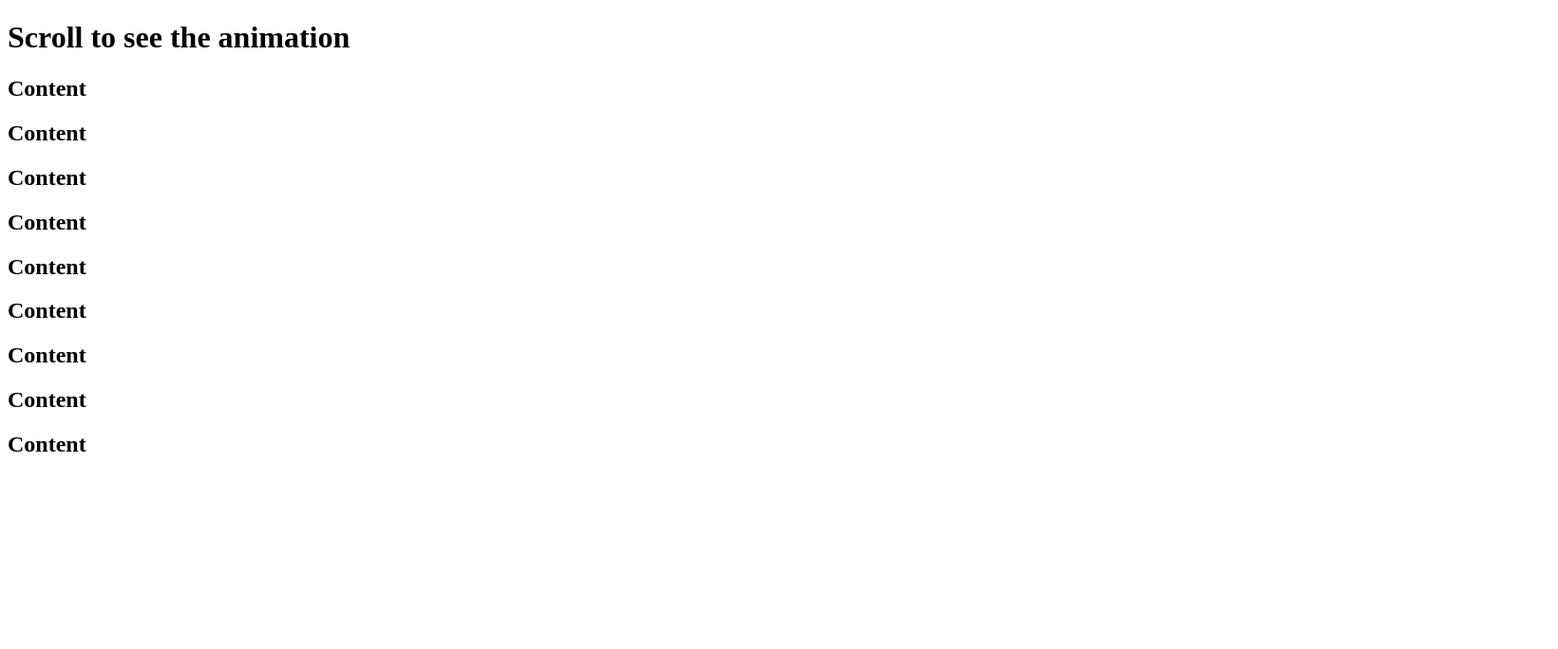
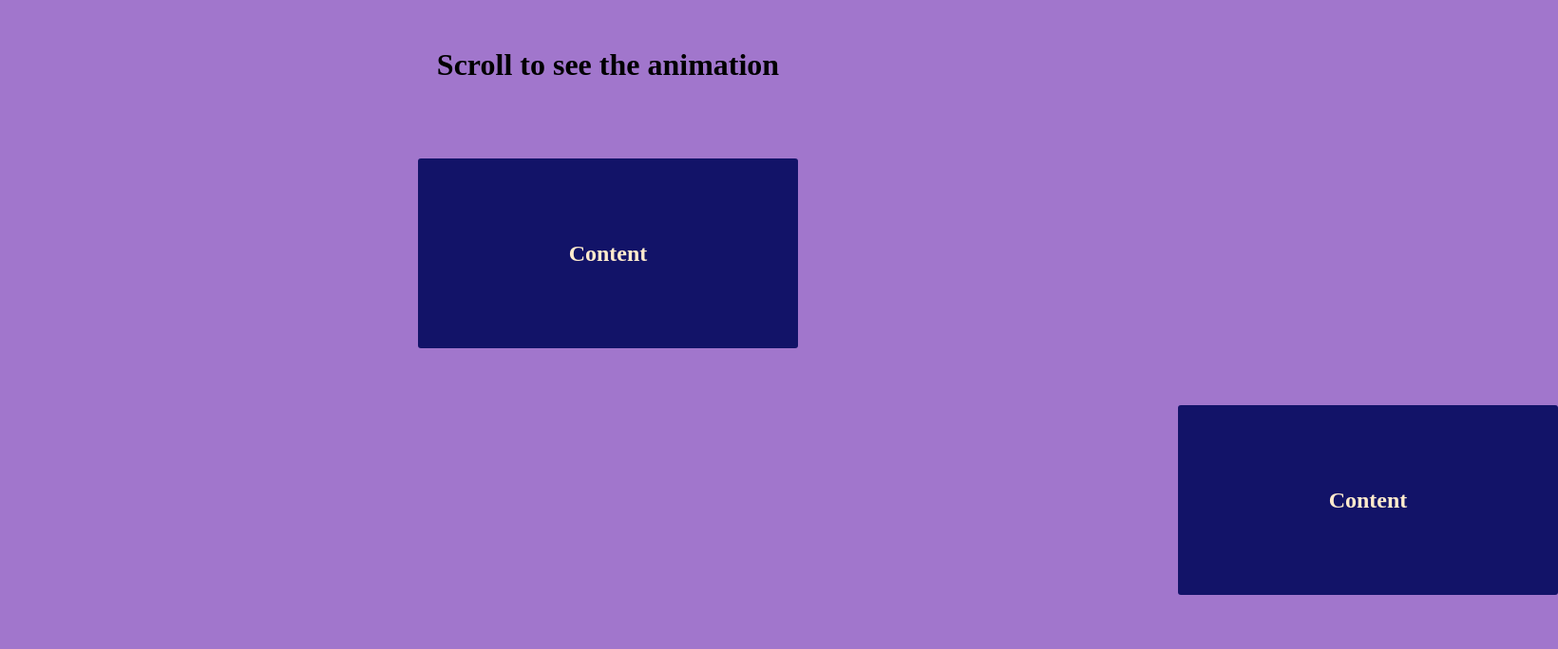
Before and after one commit to blademan/scroll-animation, a plain HTML site: page index.html in a window 1280 px wide. Shown: the top 684 px of the page at 95% size, 1640 px wide, since content can reach past the window. Drawn offline with Linux system fonts and the light colour scheme.

Commit message:
add styles

```diff
--- a/index.html
+++ b/index.html
@@ -9,7 +9,7 @@
   </head>
   <body>
     <h1>Scroll to see the animation</h1>
-    <div class="box">
+    <div class="box show">
       <h2>Content</h2>
     </div>
     <div class="box">
--- a/style.css
+++ b/style.css
@@ -0,0 +1,57 @@
+* {
+  box-sizing: border-box;
+}
+body {
+  background-color: rgb(161, 118, 204);
+  display: flex;
+  flex-direction: column;
+  justify-content: center;
+  align-items: center;
+  margin: 0;
+}
+
+h1 {
+  margin: 50px;
+}
+.box h2 {
+  color: blanchedalmond;
+}
+.box {
+  width: 400px;
+  height: 200px;
+  background-color: rgb(18, 19, 104);
+  margin: 30px;
+  display: flex;
+  justify-content: center;
+  align-items: center;
+  border-radius: 3px;
+  -webkit-border-radius: 3px;
+  -moz-border-radius: 3px;
+  -ms-border-radius: 3px;
+  -o-border-radius: 3px;
+  transform: translateX(200%);
+  -webkit-transform: translateX(200%);
+  -moz-transform: translateX(200%);
+  -ms-transform: translateX(200%);
+  -o-transform: translateX(200%);
+  transition: transform 1s ease;
+  -webkit-transition: transform 1s ease;
+  -moz-transition: transform 1s ease;
+  -ms-transition: transform 1s ease;
+  -o-transition: transform 1s ease;
+}
+.box:nth-child(even) {
+  transform: translateX(-200%);
+  -webkit-transform: translateX(-200%);
+  -moz-transform: translateX(-200%);
+  -ms-transform: translateX(-200%);
+  -o-transform: translateX(-200%);
+}
+
+.box.show {
+  transform: translateX(0);
+  -webkit-transform: translateX(0);
+  -moz-transform: translateX(0);
+  -ms-transform: translateX(0);
+  -o-transform: translateX(0);
+}
```
